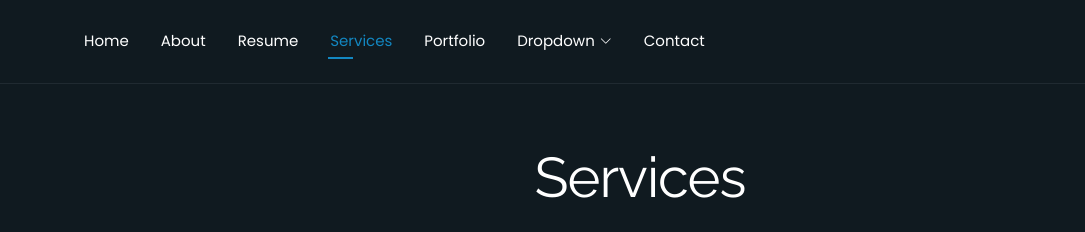
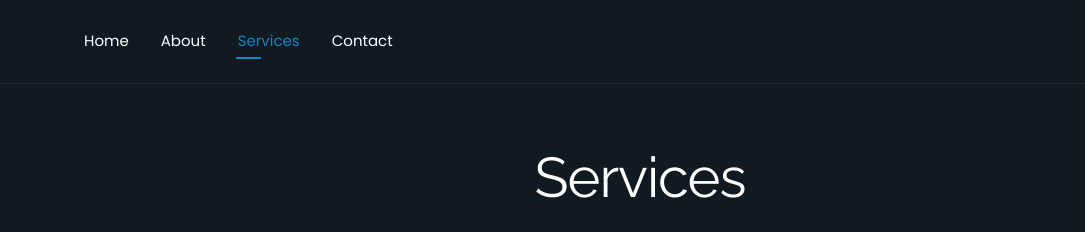
Before and after one commit to lawyerselimcelik/lawyerselimcelik.github.io, a plain HTML site: page services.html in a window 1280 px wide. Shown: the top 232 px of the page, 0-1085 px from the left. Drawn offline with Linux system fonts and the light colour scheme.

Commit message:
Update services.html

```diff
--- a/services.html
+++ b/services.html
@@ -50,10 +50,10 @@
         <ul>
           <li><a href="index.html">Home</a></li>
           <li><a href="about.html">About</a></li>
-          <li><a href="resume.html">Resume</a></li>
+          <!--<li><a href="resume.html">Resume</a></li>-->
           <li><a href="services.html" class="active">Services</a></li>
-          <li><a href="portfolio.html">Portfolio</a></li>
-          <li class="dropdown"><a href="#"><span>Dropdown</span> <i class="bi bi-chevron-down toggle-dropdown"></i></a>
+          <!--<li><a href="portfolio.html">Portfolio</a></li>-->
+           <!--<li class="dropdown"><a href="#"><span>Dropdown</span> <i class="bi bi-chevron-down toggle-dropdown"></i></a>
             <ul>
               <li><a href="#">Dropdown 1</a></li>
               <li class="dropdown"><a href="#"><span>Deep Dropdown</span> <i class="bi bi-chevron-down toggle-dropdown"></i></a>
@@ -69,7 +69,7 @@
               <li><a href="#">Dropdown 3</a></li>
               <li><a href="#">Dropdown 4</a></li>
             </ul>
-          </li>
+          </li>-->
           <li><a href="contact.html">Contact</a></li>
         </ul>
         <i class="mobile-nav-toggle d-xl-none bi bi-list"></i>
```
